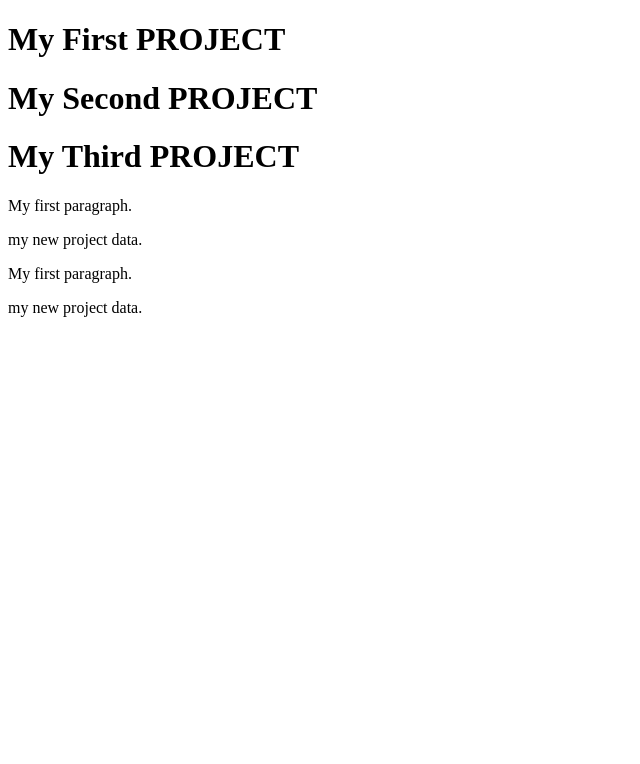
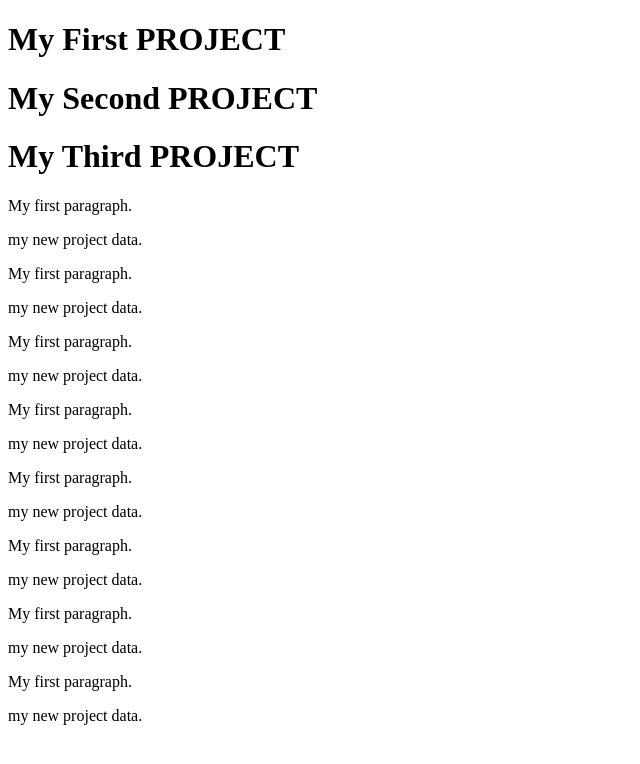
Before and after one commit to Pritam-Devops/jenkinsproject, a plain HTML site: page index.html in a window 1280 px wide. Shown: the whole page, without its empty margins (0-640 px from the left). Drawn offline with Linux system fonts and the light colour scheme.

Commit message:
second code change updated

```diff
--- a/index.html
+++ b/index.html
@@ -5,6 +5,19 @@
 <h1>My First PROJECT</h1>
 <h1>My Second PROJECT</h1>
 <h1>My Third PROJECT</h1>
+<p>My first paragraph.</p>
+<p>my new project data.</p>
+<p>My first paragraph.</p>
+<p>my new project data.</p>
+<p>My first paragraph.</p>
+<p>my new project data.</p>
+<p>My first paragraph.</p>
+<p>my new project data.</p>
+<p>My first paragraph.</p>
+<p>my new project data.</p>
+<p>My first paragraph.</p>
+<p>my new project data.</p>
+
 
 
 <p>My first paragraph.</p>
```
